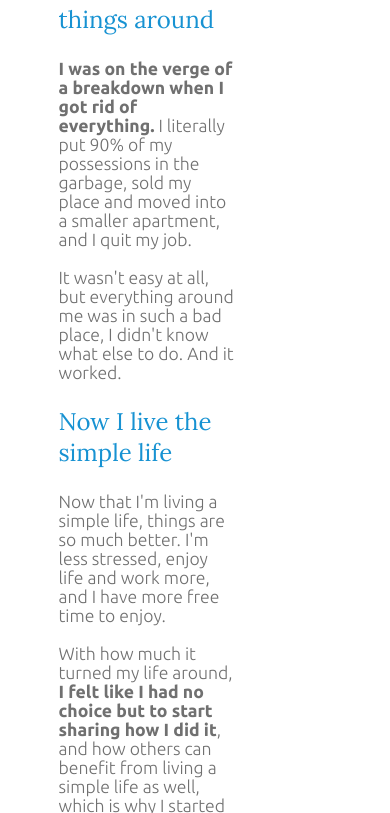
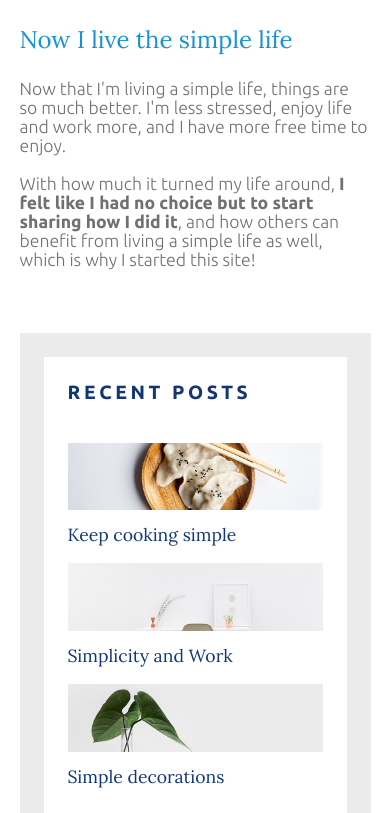
Before and after one commit to jeremydurden/simple-life-blog, a React (Create React App) app: page /about in a window 390 px wide. Shown: the part 1187-2000 px from the top of the page. Built offline with nearby package versions, Linux system fonts and the light colour scheme.

Commit message:
about me page responsive styling

```diff
--- a/src/Pages/About/About.css
+++ b/src/Pages/About/About.css
@@ -6,12 +6,11 @@
     justify-content: space-between;
     background-color: #FFFFFF;
     margin-bottom: 6em;
+
 }
 
 .about__container--feed {
     max-width: 50vw;
-
-
 }
 
 .about__img {
@@ -45,3 +44,23 @@
     font-size: 1.1em;
     color: #707070;
 }
+
+
+@media (max-width: 1249px) {
+    .about__container {
+        display: flex;
+        flex-direction: column;
+        align-items: center;
+        max-width: 100%;
+        margin: 0;
+
+    }
+    .about__container--feed {
+        max-width: 90vw;
+        width: 100%;
+        margin-bottom: 4em;
+
+
+    }
+
+   }
--- a/src/components/RecentPosts/RecentPosts.css
+++ b/src/components/RecentPosts/RecentPosts.css
@@ -15,3 +15,17 @@
 .recent-post__link {
     text-decoration: none;
 }
+
+@media (max-width: 1249px){
+   .recent-post__img {
+       height: 8vh;
+       max-width: 100vw;
+       width: 100%;
+       object-fit: cover;
+   }
+   .recent-post__subtitle {
+       max-width: 70vw;
+       margin: .5em 0 1em 0;
+   }
+
+}
--- a/src/components/RecentPostsCard/RecentPostsCard.css
+++ b/src/components/RecentPostsCard/RecentPostsCard.css
@@ -19,7 +19,7 @@
   margin-bottom: 1em;
 }
 
-
+/*
 .recent-posts__pseudo {
   content: '';
   border-bottom: 1px solid #707070;
@@ -27,4 +27,16 @@
   width: 8.5vw;
   position: absolute;
   margin: 1em 0 0 0;
+} */
+
+
+@media (max-width: 1249px){
+  .recent-posts__container{
+      max-width: 90vw;
+      width: 90vw;
+  }
+  .recent-posts__title {
+    margin-bottom: 2em;
+  }
+
 }
```
Also changed, not shown: src/components/AboutMeCard/AboutMeCard.css (line endings or trailing spaces).
